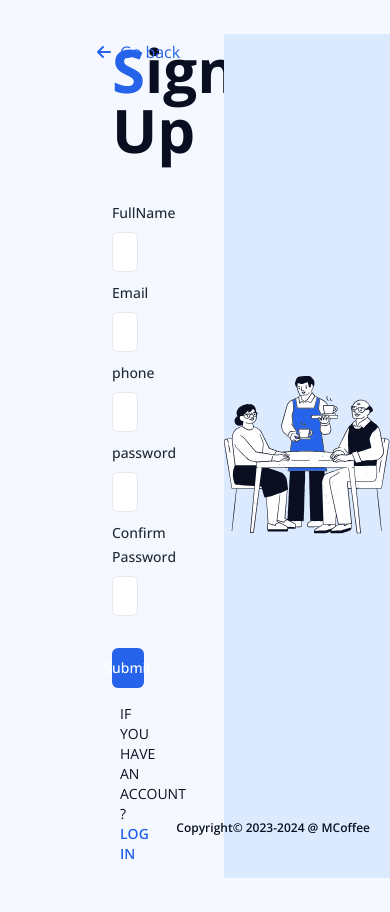
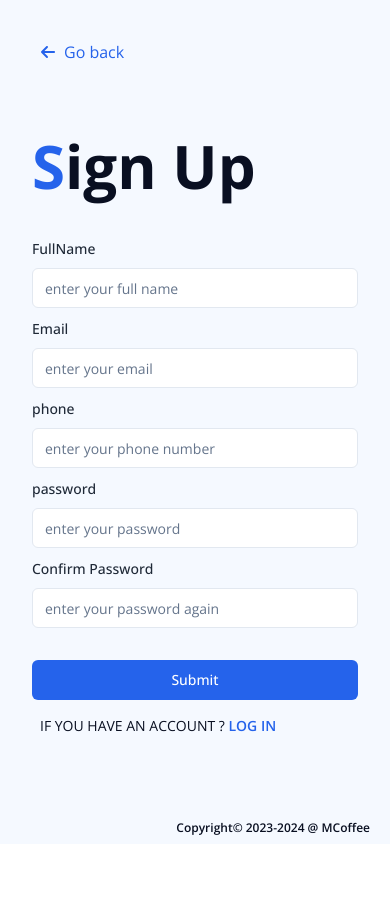
Before and after one commit to imohammedhamed/MCoffee, a Next.js app: page /signup in a window 390 px wide. After the commit the page ends 844 px from the top, so only its background shows below. Built offline with nearby package versions, Linux system fonts and the light colour scheme.

Commit message:
modified the mobile view for The sign in and the sign up pages

```diff
--- a/app/(auth)/login/page.tsx
+++ b/app/(auth)/login/page.tsx
@@ -53,7 +53,7 @@ export default function Login() {
   return (
     <>
       <div className='flex flex-row justify-between items-center'>
-        <div className='w-1/3 container px-28 pb-28'>
+        <div className='lg:w-1/3  container min-h-screen lg:px-28 lg:pb-10 pt-24'>
           <h2 className='text-6xl font-bold text-DarkBlue py-10'>
             <span className='text-Blue600'>L</span>og In
           </h2>
@@ -94,13 +94,13 @@ export default function Login() {
             </form>
           </Form>
         </div>
-        <div className='bg-Blue100 h-screen w-2/4'>
+        <div className='bg-Blue100 h-screen w-2/4 sm:hidden'>
           <div className='flex min-h-screen justify-center items-center'>
             <Image src={loginImgSrc} alt='Login Img' width={500} height={150} />
           </div>
         </div>
       </div>
-      <div className='absolute top-10 left-24 flex justify-center items-center gap-2 text-Blue600 hover:gap-3 transition-all '>
+      <div className='absolute top-10 lg:left-24 left-10 flex justify-center items-center gap-2 text-Blue600 hover:gap-3 transition-all '>
         <FaArrowLeft />
         <Link href='/'>Go back</Link>
       </div>
--- a/app/(auth)/signup/page.tsx
+++ b/app/(auth)/signup/page.tsx
@@ -56,10 +56,10 @@ export default function Signup() {
             console.error("there's a problem some where")
         }
       }
-  return (
+  return (  // of the s
         <>
          <div className=' flex flex-row justify-between items-center'>
-            <div className=' w-1/3 container px-28 pb-10'>
+            <div className=' lg:w-1/3  container min-h-screen lg:px-28 lg:pb-10 pt-24'>
             <h2 className='text-6xl font-bold text-DarkBlue py-10'><span className='text-Blue600'>S</span>ign Up</h2>
 
             <Form {...form}>
@@ -77,6 +77,7 @@ export default function Signup() {
                     </FormItem>
                 )}
                 />
+
                 <FormField
                 control={form.control}
                 name="email"
@@ -135,17 +136,17 @@ export default function Signup() {
             </form>
             </Form>
             </div>
-            <div className=' bg-Blue100 h-screen w-2/4'>
+            <div className=' bg-Blue100 h-screen w-2/4 sm:hidden'>
             <div className=' flex min-h-screen justify-center items-center'>
             <Image src={loginImgSrc} alt='Login Img' width={500} height={150}/>
             </div>
             </div>
          </div>
-         <div className=' absolute top-10 left-24 flex justify-center items-center gap-2 text-Blue600 hover:gap-3 transition-all '>
+         <div className=' absolute top-10 lg:left-24 left-10 flex justify-center items-center gap-2 text-Blue600 hover:gap-3 transition-all '>
             <FaArrowLeft/>
             <Link href='/'>Go back</Link>
          </div>
-         <p className=" absolute bottom-0 right-5 py-2 text-DarkBlue font-semibold text-xs">Copyright© 2023-2024 @ MCoffee</p>
+        <p className="absolute bottom-0 right-5 py-2 text-DarkBlue font-semibold text-xs">Copyright© 2023-2024 @ MCoffee</p>
 
         </>
   )
```
